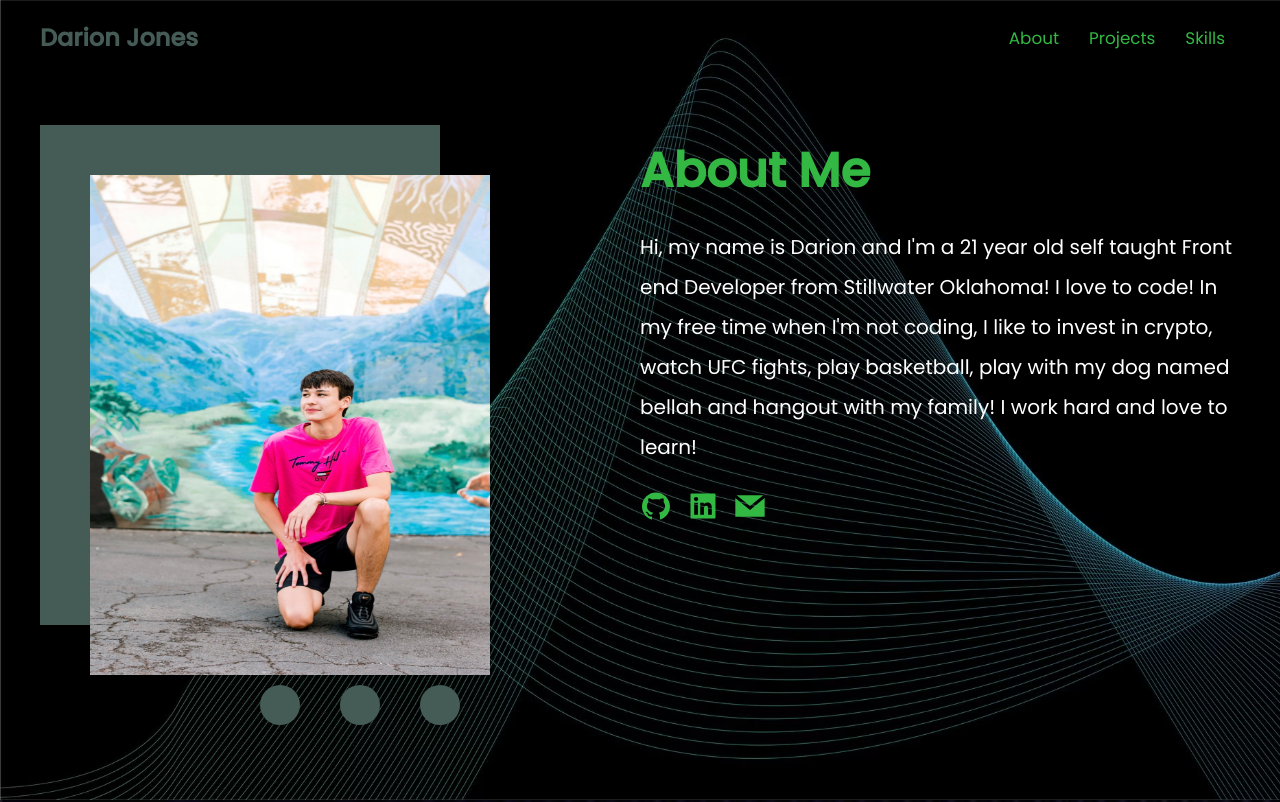
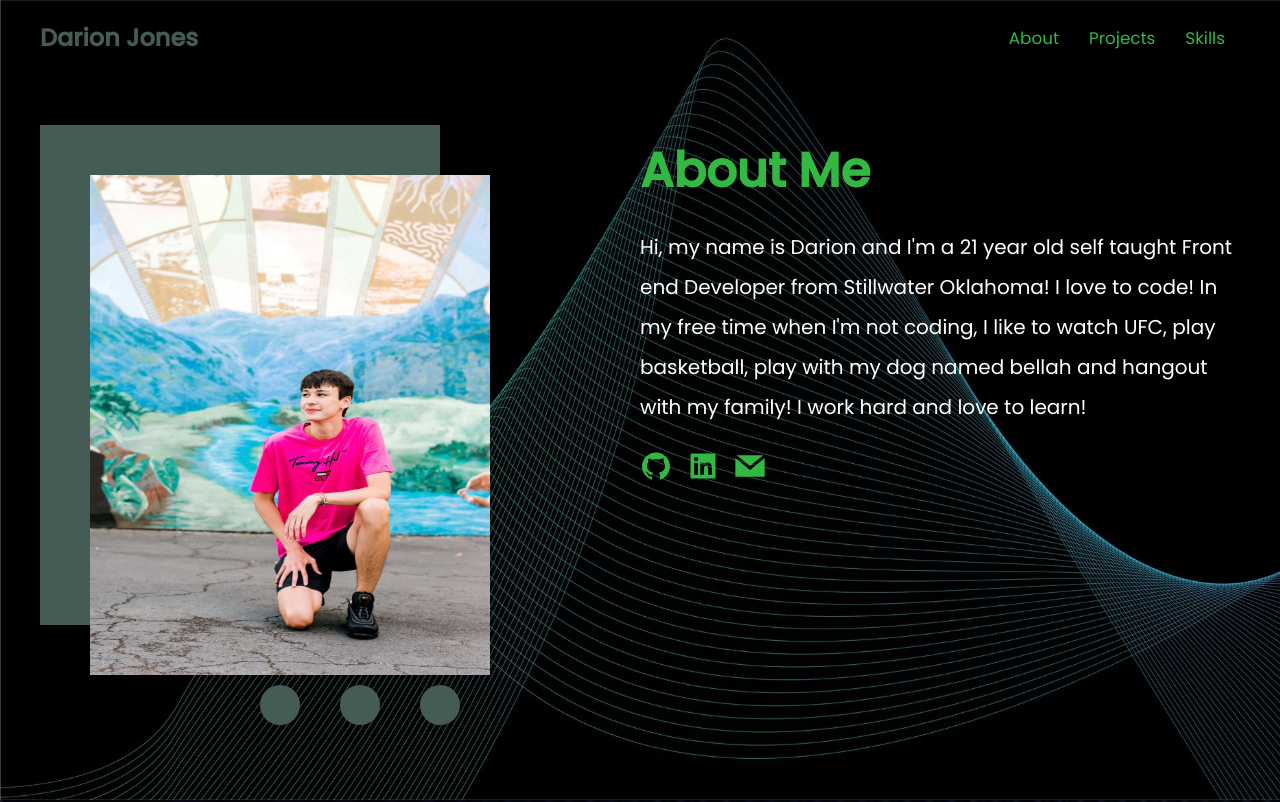
Before and after one commit to darionjoness/RevisedPortfolioSite, a React (Vite) app: page / in a window 1280 px wide. Shown: the top 802 px of the page. Built offline with nearby package versions, Linux system fonts and the light colour scheme.

Commit message:
changed about paragraph

```diff
--- a/src/components/About.tsx
+++ b/src/components/About.tsx
@@ -23,7 +23,7 @@ const About = ({ toggleNav }: AboutTypes) => {
             </div>
             <div className="aboutText">
                 <h1>About Me</h1>
-                <p>Hi, my name is Darion and I'm a 21 year old self taught Front end Developer from Stillwater Oklahoma! I love to code! In my free time when I'm not coding, I like to invest in crypto, watch UFC fights, play basketball, play with my dog named bellah and hangout with my family! I work hard and love to learn!</p>
+                <p>Hi, my name is Darion and I'm a 21 year old self taught Front end Developer from Stillwater Oklahoma! I love to code! In my free time when I'm not coding, I like to watch UFC, play basketball, play with my dog named bellah and hangout with my family! I work hard and love to learn!</p>
                 <div className="socialLinks">
                     <a target={'_blank'} href="https://github.com/darionjoness"><AiFillGithub /></a>
                     <a target={'_blank'} href="https://www.linkedin.com/in/darion-jones-52a001227/"><AiFillLinkedin /></a>
```
